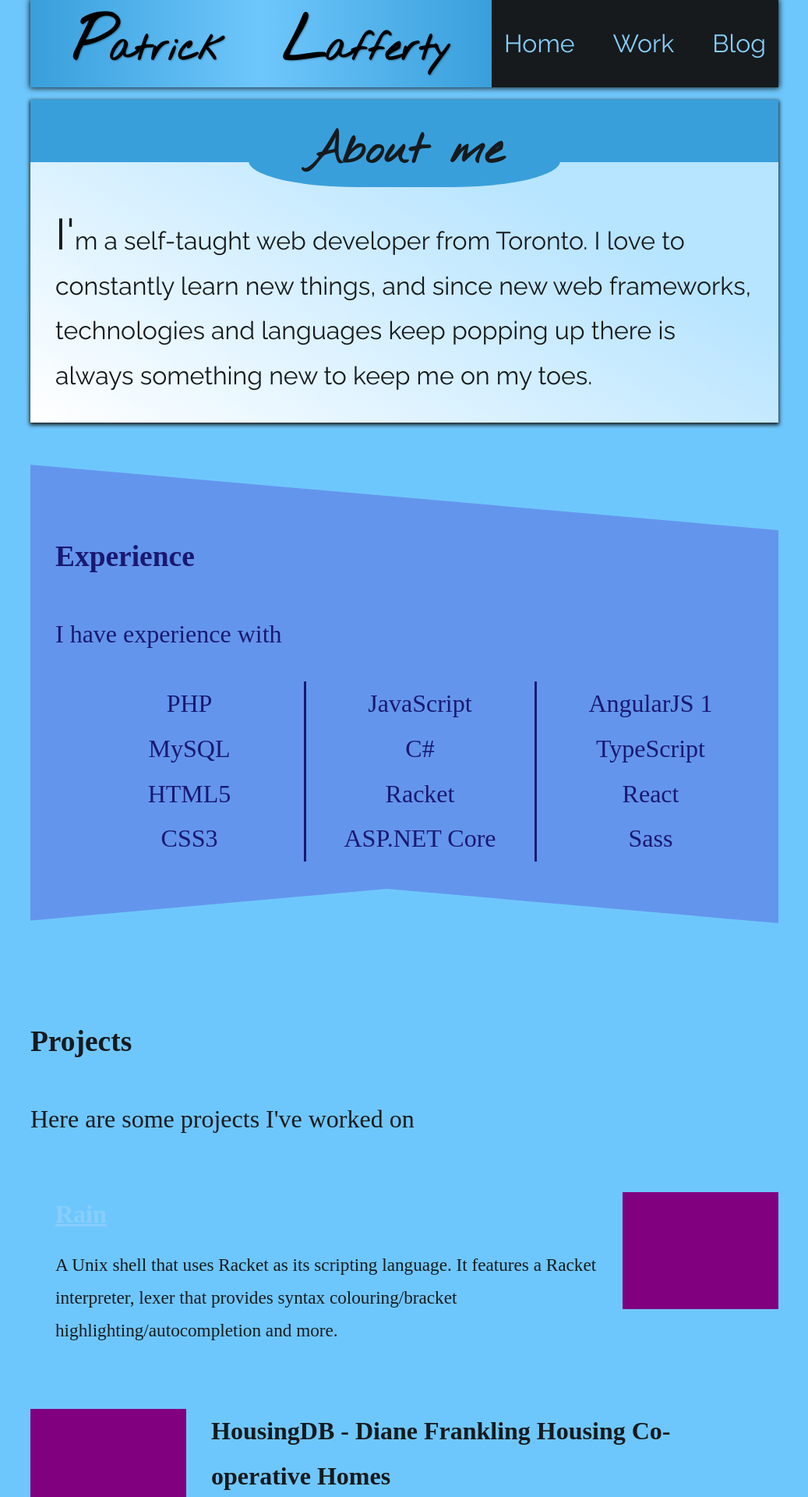
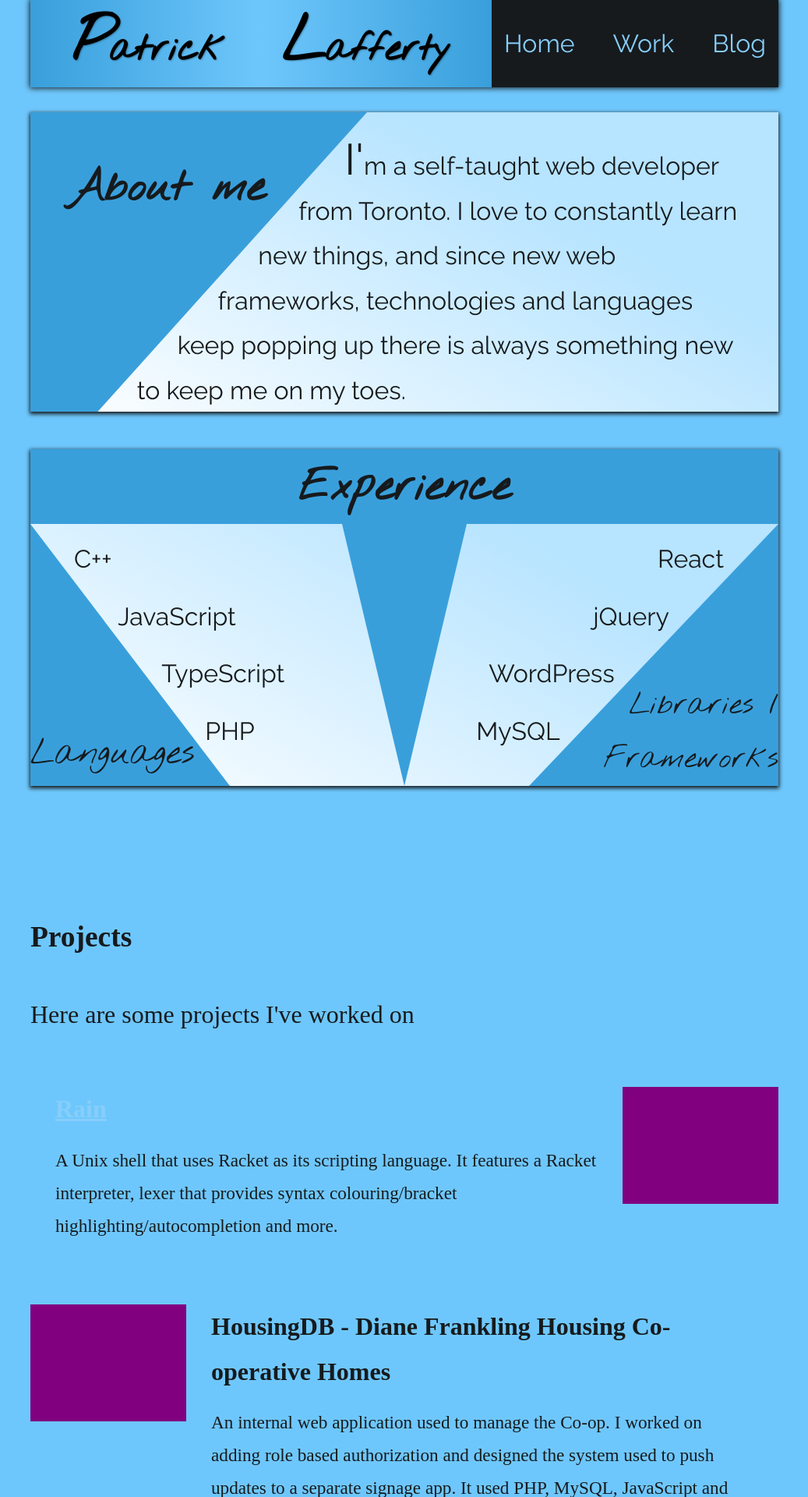
Before and after one commit to patrick-lafferty/portfolio, a Jekyll site: the page built from index.html, in a window 1280 px wide. Shown: the top 1920 px of the page at 78% size, without its empty margins (121-1158 px from the left). Built offline with Jekyll 4.4.1, drawn with Linux system fonts in a browser that asks for light colours.

Commit message:
Redesign experience section

```diff
--- a/css/main.scss
+++ b/css/main.scss
@@ -127,24 +127,18 @@ a {
 
 .about {
 	font-size: 2rem;
-	/*color: var(--primary-colour);*/
 	color: #161A1D;
 }
 
 .about__banner {
-	background: #399FDB;
+	shape-outside: polygon(0 0, 100% 0, 20% 100%, 0 100%);
+	width: 400px;
+	height: 22rem;
+	float: left;
+	background-color: #399FDB;
+	clip-path: polygon(0 0, 100% 0, 20% 100%, 0 100%);
 	display: flex;
-	justify-content: center;
-	height: 5rem;
-}
-
-.banner__hang {
-	background: #399FDB;
-	border-radius: 35%;
-	width: 25rem;
-	height: 6rem;
-	position: relative;
-	top: 1rem;
+	padding: 1rem;
 }
 
 .about__description {
@@ -161,8 +155,6 @@ a {
 	font-size: 1.75em;
 	margin: 0;
 	padding: 2rem;
-	position: relative;
-	top: -2rem;
 	font-family: "Nothing you could do";
 }
 
@@ -170,16 +162,72 @@ a {
 	background: linear-gradient(30deg, #ffffff, #B7E4FF 70%);
 	font-family: "Raleway";
 	box-shadow: 0px 2px 5px 1px #161A1D;
+	height: 24rem;
+	margin-bottom: 3rem;
 }
 
 .about__experience {
-	transform: skewY(5deg);
-	/*background-color: var(--primary-colour);
-	color: var(--secondary-colour);*/
-	background-color: cornflowerblue;
-	color: midnightblue;
-	margin: 3em 0em;
-	padding: 0.15em 0em;
+	height: 27rem;
+}
+
+.experience__header {
+	background: #399FDB;
+	margin: 0;
+	height: 5rem;
+	padding: 0rem 0rem 1rem 0rem;
+}
+
+.experience {
+	display: flex;
+}
+
+.experience__side {
+	flex: 1 1 auto;
+}
+
+.side__shape {
+	background-color: #399FDB;
+	width: 20rem;
+	height: 21rem;
+	float: left;
+	shape-outside: polygon(0 0, 0 100%, 80% 100%);
+	clip-path: polygon(0 0, 0 100%, 80% 100%);
+	display: flex;
+	align-items: end;
+}
+
+.side__shape--right {
+	shape-outside: polygon(100% 0, 100% 100%, 0 100%);
+	clip-path: polygon(100% 0, 100% 100%, 0 100%);
+	float: right;
+}
+
+.right {
+	text-align: right;
+}
+
+.side__content {
+	margin: 0;
+	font-family: "Nothing you could do";
+	font-size: 2.8rem;
+}
+
+.side__content--right {
+	font-size: 2.4rem;
+}
+
+.experience__item {
+	margin: 1rem;
+}
+
+.experience__item:last-child {
+	margin: 0;
+}
+
+.experience__separator {
+	border-top: 21rem solid #399FDB;
+	border-left: 5rem solid transparent;
+	border-right: 5rem solid transparent;
 }
 
 .about__test {
--- a/index.html
+++ b/index.html
@@ -6,35 +6,44 @@ layout: default
 
 	<section class="about__intro">
 		<div class="about__banner">
-			<div class="banner__hang">
-				<h1 class="about__header">About me</h1>
-			</div>
+			<h1 class="about__header">About me</h1>
 		</div>
+
 		<p class="about__description">I'm a self-taught web developer from Toronto. I love to constantly learn new things, and since new web frameworks, technologies and languages keep popping up there is always something new to keep me on my toes.</p>
 	</section>
 
-	<section class="about__experience">
-		<div class="about__test">
+	<section class="about__intro about__experience">
 
-		<h1 class="about--header">Experience</h1>
-		<p class="about--description">I have experience with</p>
+		<h1 class="about__header experience__header">Experience</h1>
 
-		<ul class="about__experience--skills">
-			<li>PHP</li>
-			<li>MySQL</li>
-			<li>HTML5</li>
-			<li>CSS3</li>
-			<li>JavaScript</li>
-			<li>C#</li>
-			<li>Racket</li>
-			<li>ASP.NET Core</li>
-			<li>AngularJS 1</li>
-			<li>TypeScript</li>
-			<li>React</li>
-			<li>Sass</li>
-		</ul>
-		</div>
-		<div class="about__tail"></div>
+		<section class="experience">
+			<div class="experience__side">
+				<div class="side__shape">
+					<p class="side__content">Languages</p>
+				</div>
+
+				<p class="experience__item">C++</p>
+				<p class="experience__item">JavaScript</p>
+				<p class="experience__item">TypeScript</p>
+				<p class="experience__item">PHP</p>
+
+			</div>
+
+			<div class="experience__separator"></div>
+
+			<div class="experience__side">
+				<div class="side__shape side__shape--right">
+					<p class="side__content side__content--right right">Libraries / Frameworks</p>
+				</div>
+
+				<p class="experience__item right">React</p>
+				<p class="experience__item right">jQuery</p>
+				<p class="experience__item right">WordPress</p>
+				<p class="experience__item right">MySQL</p>
+			</div>
+
+		</section>
+
 	</section>
 
 	<section class="about__projects" id="projects">
```
